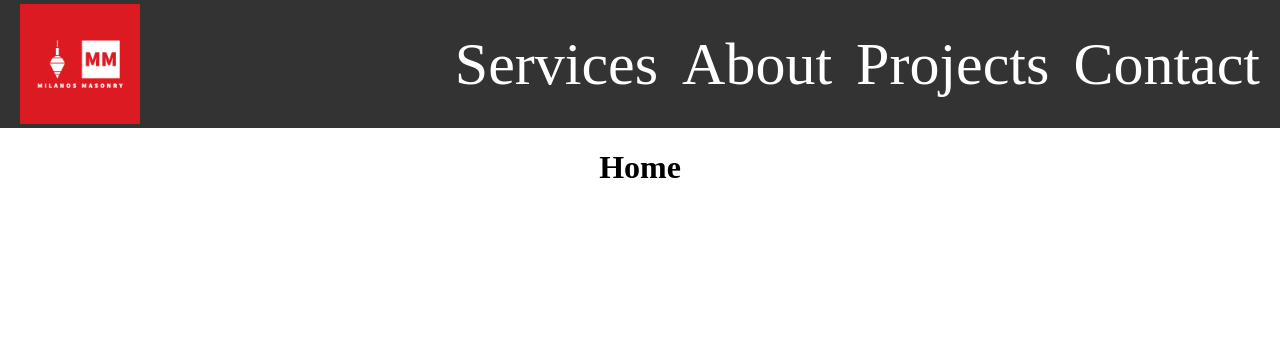
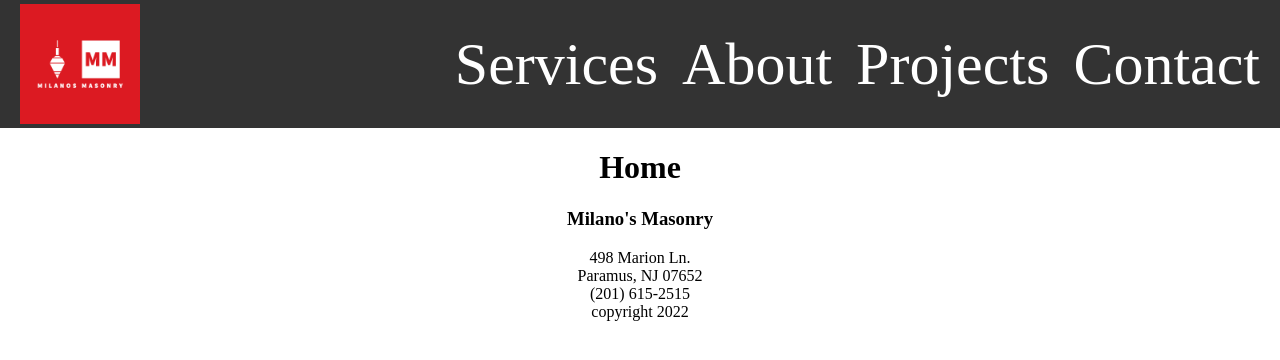
Before and after one commit to ventura0121/Milanos, a React (Create React App) app: page / in a window 1280 px wide. Shown: the top 360 px of the page. Built offline with nearby package versions, Linux system fonts and the light colour scheme.

Commit message:
Added Footer

```diff
--- a/src/App.js
+++ b/src/App.js
@@ -5,6 +5,7 @@ import Contact from "./components/Contact"
 import Projects from "./components/Projects"
 import Services from "./components/Services"
 import { Route, Routes } from "react-router-dom"
+import Footer from "./components/Footer"
 
 function App() {
   return (
@@ -18,6 +19,7 @@ function App() {
           <Route path="/Projects" element={<Projects />} />
           <Route path="/Contact" element={<Contact />} />
         </Routes>
+        <Footer />
       </div>
     </>
   )
--- /dev/null
+++ b/src/components/Footer.css
@@ -0,0 +1,38 @@
+footer {
+    background-color: #080708;
+    color: white;
+    font-weight: 200;
+    padding-bottom: 2rem;
+    padding-top: 2rem;
+    text-align: center;
+  }
+
+  p.footer {
+    letter-spacing: .1rem;
+    line-height: 1.25;
+    margin: 0 auto;
+    font-size: .75rem;
+  }
+
+  h3.footer {
+    font-weight: 500;
+    letter-spacing: .1rem;
+    text-transform: uppercase;
+    margin: 0 auto;
+  }
+
+  p.copyright{
+    font-size: .75rem;
+    margin: 2rem auto;
+    pad: 0;
+  }
+  a.footer-social{
+    color: var(--text-color)
+  }
+  a.footer-social:hover{
+    color: white;
+  }
+  svg.footer-social {
+    font-size: 2rem;
+    margin: 1rem;
+  }
--- /dev/null
+++ b/src/components/Footer.js
@@ -0,0 +1,15 @@
+export default function Footer() {
+    return (
+        <footer>
+            <h3 className="footer">Milano's Masonry</h3>
+            <p className="footer">
+                498 Marion Ln. <br />
+                Paramus, NJ 07652 <br />
+                (201) 615-2515 <br />
+                copyright {new Date().getFullYear()}
+            </p>
+
+        </footer>
+    )
+
+  }
```
Also changed, not shown: src/styles.css (line endings or trailing spaces).
